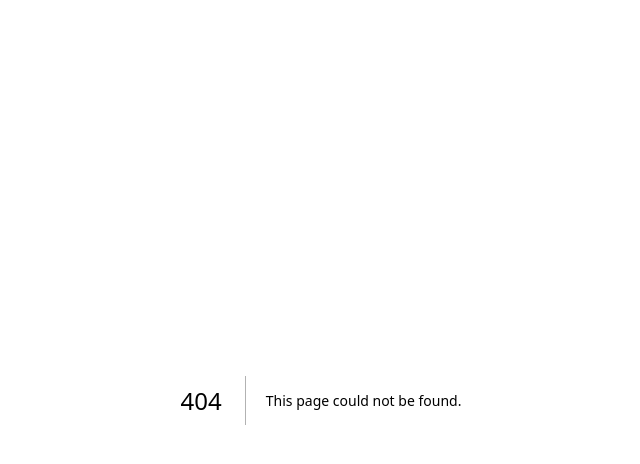
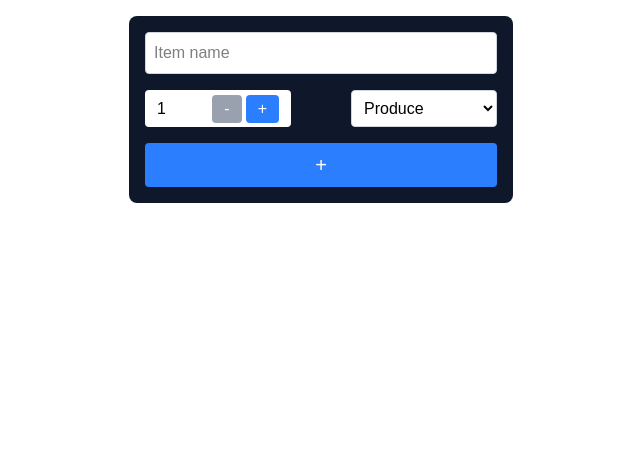
Before and after one commit to Neel0264/cprg306-assignments, a Next.js app: page /week-5 in a window 1280 px wide. Before the commit this address had no page. Shown: the top 464 px of the page, without its empty margins (319-959 px from the left). Built offline with nearby package versions, Linux system fonts and the light colour scheme.

Commit message:
Completed Week 5 assignment: NewItem form

```diff
--- /dev/null
+++ b/app/week-5/new-item.js
@@ -0,0 +1,94 @@
+'use client';
+import { useState } from 'react';
+
+export default function NewItem() {
+  const [name, setName] = useState('');
+  const [quantity, setQuantity] = useState(1);
+  const [category, setCategory] = useState('Produce');
+
+  function handleSubmit(event) {
+    event.preventDefault();
+    const item = { name, quantity, category };
+    console.log(item);
+    alert(`Name: ${name}\nQuantity: ${quantity}\nCategory: ${category}`);
+    setName('');
+    setQuantity(1);
+    setCategory('Produce');
+  }
+
+  function increaseQty() {
+    setQuantity(prev => prev + 1);
+  }
+
+  function decreaseQty() {
+    if (quantity > 1) {
+      setQuantity(prev => prev - 1);
+    }
+  }
+
+  return (
+    <form
+      onSubmit={handleSubmit}
+      className="max-w-sm mx-auto p-4 bg-[#0f172a] rounded-lg space-y-4"
+    >
+      <input
+        type="text"
+        required
+        value={name}
+        onChange={(e) => setName(e.target.value)}
+        placeholder="Item name"
+        className="w-full p-2 rounded border border-gray-300 text-black bg-white"
+      />
+
+      <div className="flex space-x-15">
+        <div className="flex items-center justify-between bg-white rounded px-3 py-1 text-black w-1/2">
+          <span className="font-medium">{quantity}</span>
+
+  <div className="flex space-x-1">
+    <button
+      type="button"
+      onClick={decreaseQty}
+      className="text-white bg-gray-400 rounded px-3 py-0.5"
+    >
+      -
+    </button>
+    <button
+      type="button"
+      onClick={increaseQty}
+      className="text-white bg-blue-500 rounded px-3 py-0.5"
+    >
+      +
+    </button>
+  </div>
+</div>
+
+
+        <select
+  value={category}
+  onChange={(e) => setCategory(e.target.value)}
+  className="flex-1 p-2 rounded border border-gray-300 bg-white text-black"
+>
+  <option value="Produce">Produce</option>
+  <option value="Dairy">Dairy</option>
+  <option value="Bakery">Bakery</option>
+  <option value="Meat">Meat</option>
+  <option value="Frozen Foods">Frozen Foods</option>
+  <option value="Canned Goods">Canned Goods</option>
+  <option value="Dry Goods">Dry Goods</option>
+  <option value="Beverages">Beverages</option>
+  <option value="Snacks">Snacks</option>
+  <option value="Household">Household</option>
+  <option value="Other">Other</option>
+</select>
+
+      </div>
+
+      <button
+        type="submit"
+        className="w-full bg-blue-500 text-white p-2 rounded text-xl hover:bg-blue-600"
+      >
+        +
+      </button>
+    </form>
+  );
+}
--- /dev/null
+++ b/app/week-5/page.js
@@ -0,0 +1,9 @@
+import NewItem from './new-item';
+
+export default function Page() {
+  return (
+    <main className="p-4">
+      <NewItem />
+    </main>
+  );
+}
```
